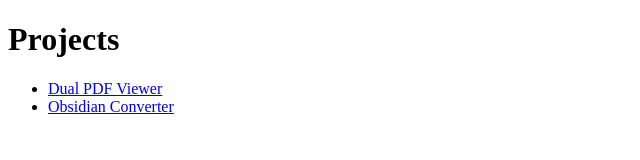
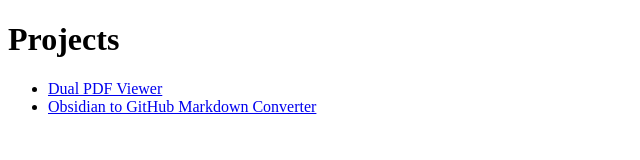
Before and after one commit to EGU1832/egu1832.github.io, a plain HTML site: page index.html in a window 1280 px wide. Shown: the whole page, without its empty margins (0-640 px from the left). Drawn offline with Linux system fonts and the light colour scheme.

Commit message:
first commit

```diff
--- a/index.html
+++ b/index.html
@@ -8,7 +8,7 @@
   <h1>Projects</h1>
   <ul>
     <li><a href="/dual-pdf-viewer/">Dual PDF Viewer</a></li>
-    <li><a href="/obsidian-to-github-markdown/">Obsidian Converter</a></li>
+    <li><a href="/obsidian-to-github-md/">Obsidian to GitHub Markdown Converter</a></li>
   </ul>
 </body>
 </html>
```
Also changed, not shown: 1 other file.
